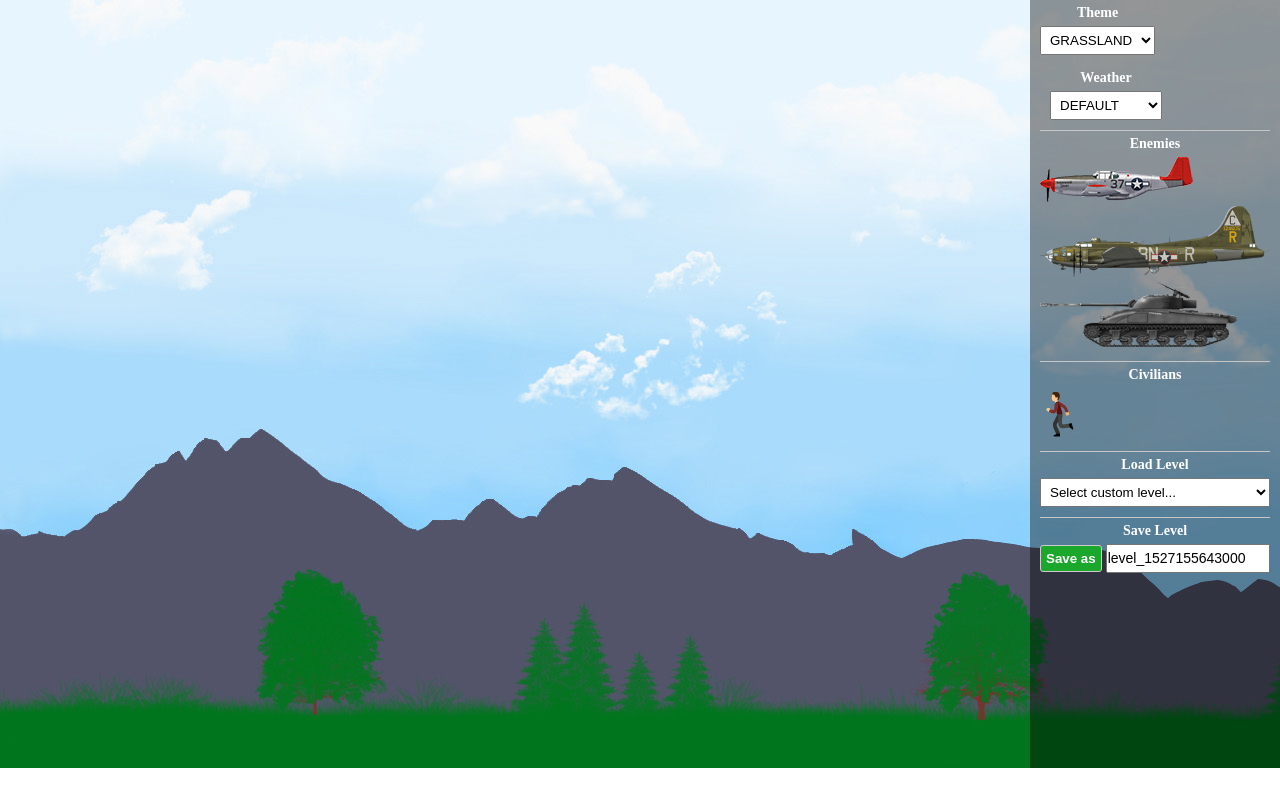
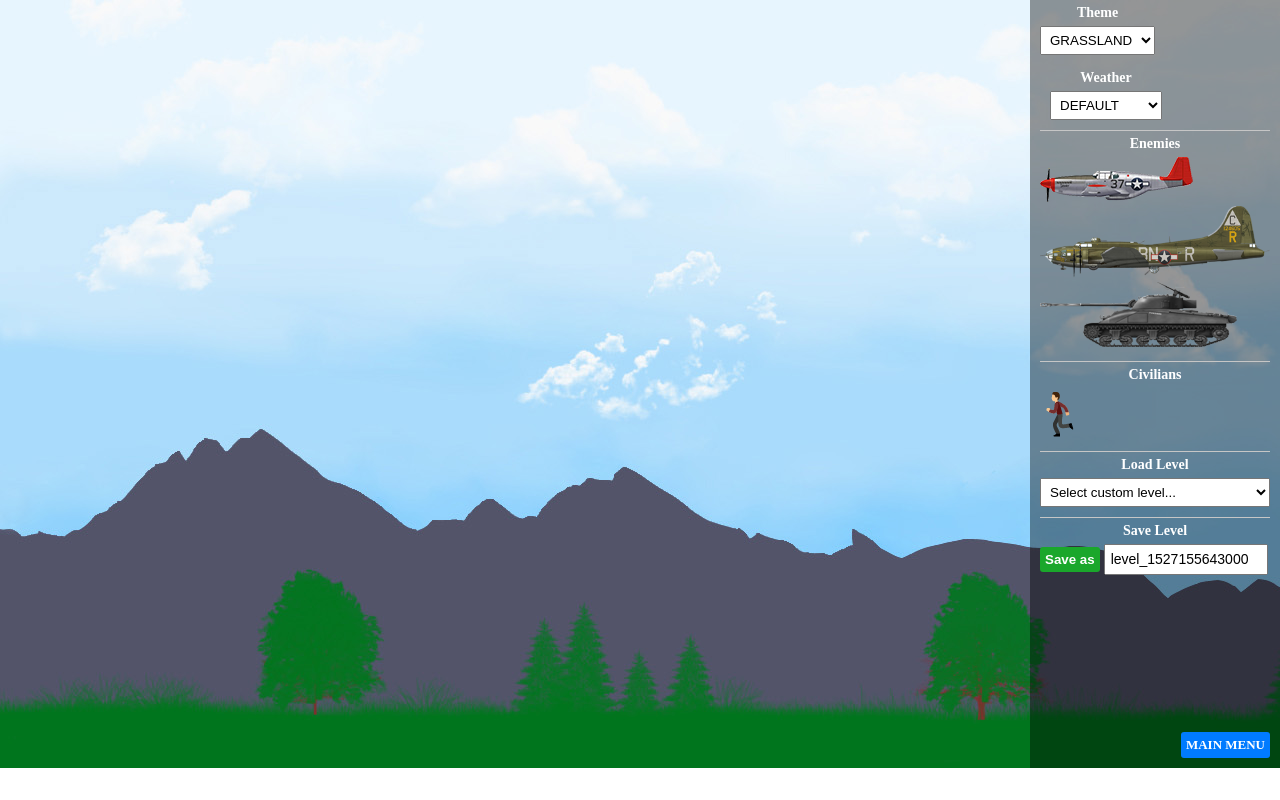
Before and after one commit to gryp17/JFighter, a website: page level-editor.html in a window 1280 px wide. Shown: the top 800 px of the page. Drawn offline with Linux system fonts and the light colour scheme.

Commit message:
Added the main menu button in the level editor and did some minor visual changes

```diff
--- a/level-editor.html
+++ b/level-editor.html
@@ -88,7 +88,7 @@
 									Load Level
 								</div>
 								<select class="load-level-dropdown" title="Load Level">
-									<option disabled="disabled" selected="selected" hidden="hidden">Select custom level...</option>
+									<option disabled="disabled" selected="selected">Select custom level...</option>
 								</select>
 							</div>
 						</div>
@@ -106,6 +106,8 @@
 							</div>
 						</div>
 
+						<a href="." class="main-menu-button">MAIN MENU</a>
+
 					</form>
 
 				</div>
--- a/stylesheets/game/main-menu.scss
+++ b/stylesheets/game/main-menu.scss
@@ -12,9 +12,8 @@
 		right: 10px;
 		background-color: #eff3ff;
 		color: #000000;
-		border: solid 1px #454577;
 		border-radius: 3px;
-		padding: 5px;
+		padding: 8px;
 		text-decoration: none;
 		font-size: 13px;
 		font-weight: bold;
--- a/stylesheets/level-editor/level-editor.scss
+++ b/stylesheets/level-editor/level-editor.scss
@@ -110,13 +110,12 @@
 
 					.save-level-button{
 						padding: 5px;
-						border: solid 1px #cccccc;
 						color: #ffffff;
 						font-weight: bold;
+						border: none;
 						border-radius: 3px;
 						cursor: pointer;
 						background-color: #1aa72b;
-
 
 						&:hover{
 							background-color: #10831e;
@@ -124,10 +123,29 @@
 					}
 
 					.level-name{
-						width: 160px;
+						width: 150px;
 						height: 25px;
+						padding: 1px 5px;
 						font-size: 14px;
 					}
+				}
+			}
+
+			.main-menu-button{
+				display: block;
+				padding: 5px;
+				position: absolute;
+				bottom: 10px;
+				right: 10px;
+				background-color: #007bff;
+				font-size: 13px;
+				font-weight: bold;
+				text-decoration: none;
+				color: #ffffff;
+				border-radius: 3px;
+
+				&:hover{
+					background-color: #0069d9;
 				}
 			}
 		}
```
Also changed, not shown: min/css/game.css, min/css/level-editor.css, min/js/game.js.
